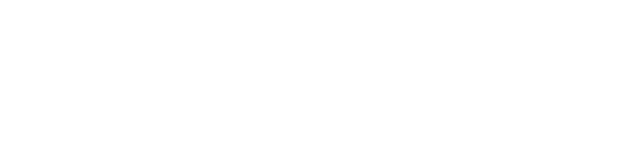
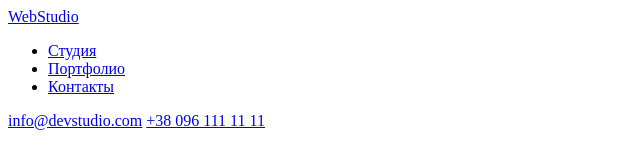
Before and after one commit to KsanaSal/goit-markup-hw-01, a plain HTML site: page index.html in a window 1280 px wide. Shown: the whole page, without its empty margins (0-640 px from the left). Drawn offline with Linux system fonts and the light colour scheme.

Commit message:
Додає header

```diff
--- a/index.html
+++ b/index.html
@@ -1,12 +1,23 @@
 <!DOCTYPE html>
-<html lang="en">
+<html lang="ru">
 <head>
     <meta charset="UTF-8">
     <meta http-equiv="X-UA-Compatible" content="IE=edge">
     <meta name="viewport" content="width=device-width, initial-scale=1.0">
-    <title>Document</title>
+    <title>goit-markup-hw-01</title>
 </head>
 <body>
-
+  <header>
+      <a href="#"> <span>Web</span>Studio</a>
+      <nav>
+          <ul>
+              <li><a href="#">Студия</a></li>
+              <li><a href="#">Портфолио</a></li>
+              <li><a href="#">Контакты</a></li>
+          </ul>
+      </nav>
+      <a href="mailto:info@devstudio.com">info@devstudio.com</a>
+      <a href="tel:+380961111111">+38 096 111 11 11</a>
+  </header>
 </body>
 </html>
```
